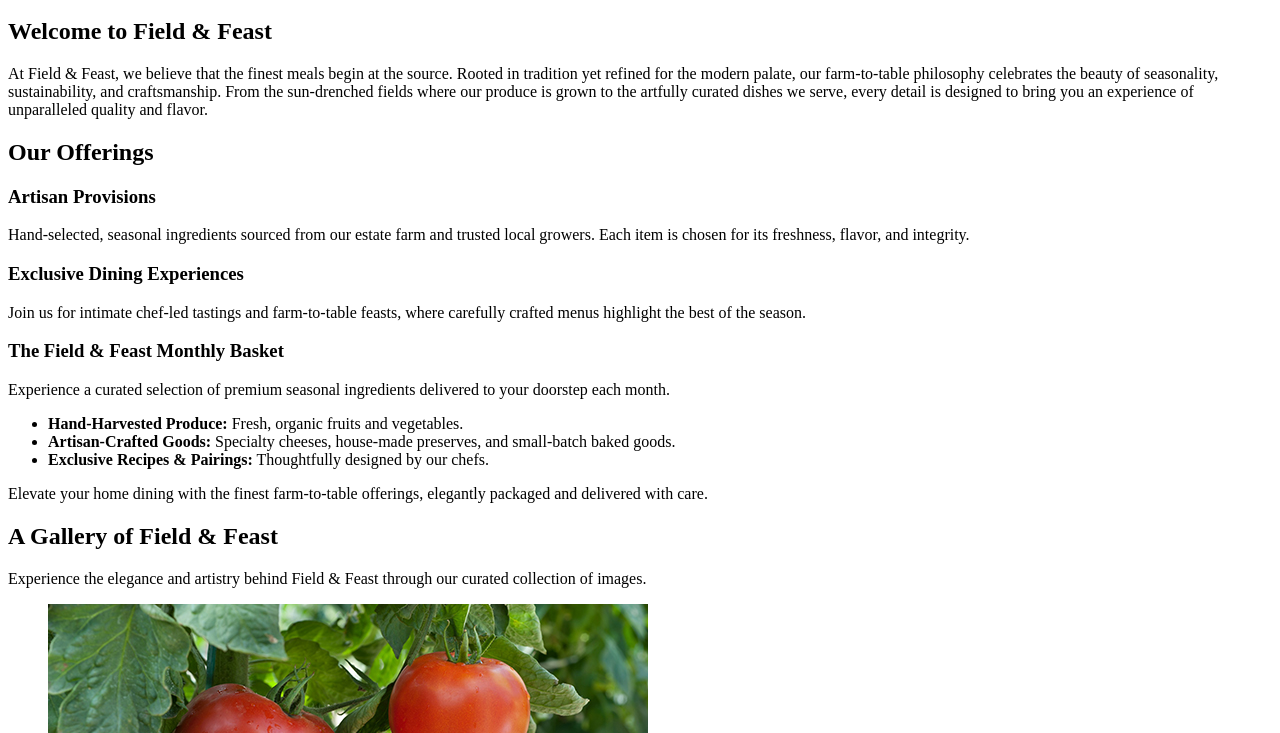
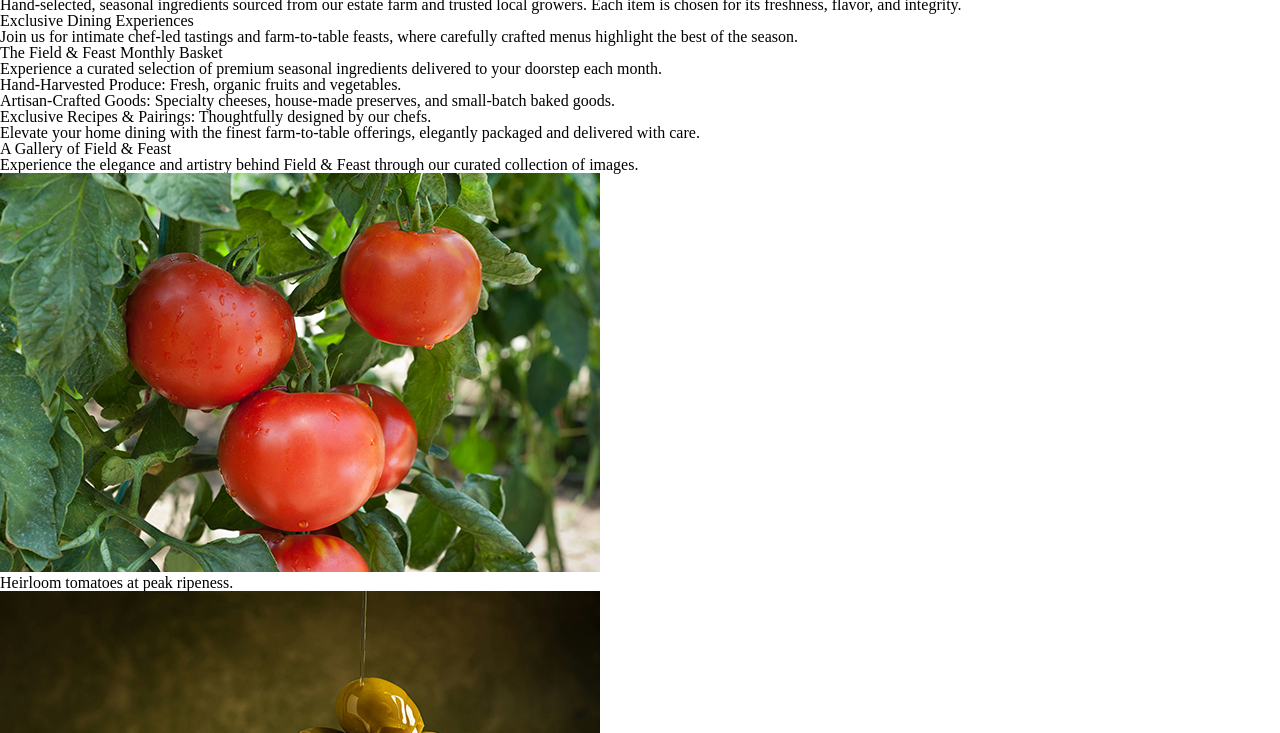
Before and after one commit to ikshay0428/fieldandfeast, a plain HTML site: page index.html in a window 1280 px wide. Shown: the part 782-1515 px from the top of the page. Drawn offline with Linux system fonts and the light colour scheme.

Commit message:
css start

```diff
--- a/index.html
+++ b/index.html
@@ -110,3 +110,14 @@
       <button class="gallery-btn">View Our Full Gallery</button>
     </section>
   </main>
+
+   <!-- FOOTER -->
+  <footer>
+    <p>123 Estate Lane, Wine Country, CA</p>
+    <p>(555) 123-4567</p>
+    <p>hello@fieldandfeast.com</p>
+    <p>Instagram | Facebook</p>
+  </footer>
+
+</body>
+</html>
--- a/styles.css
+++ b/styles.css
@@ -0,0 +1,60 @@
+/* IMPORTED FONTS */
+@import url('https://fonts.googleapis.com/css2?family=Playfair+Display:wght@400;700&family=Inter:wght@300;400;600&display=swap');
+
+/* CSS RESET */
+/* http://meyerweb.com/eric/tools/css/reset/
+   v2.0 | 20110126
+   License: none (public domain)
+*/
+html, body, div, span, applet, object, iframe,
+h1, h2, h3, h4, h5, h6, p, blockquote, pre,
+a, abbr, acronym, address, big, cite, code,
+del, dfn, em, img, ins, kbd, q, s, samp,
+small, strike, strong, sub, sup, tt, var,
+b, u, i, center,
+dl, dt, dd, ol, ul, li,
+fieldset, form, label, legend,
+table, caption, tbody, tfoot, thead, tr, th, td,
+article, aside, canvas, details, embed,
+figure, figcaption, footer, header, hgroup,
+menu, nav, output, ruby, section, summary,
+time, mark, audio, video {
+	margin: 0;
+	padding: 0;
+	border: 0;
+	font-size: 100%;
+	font: inherit;
+	vertical-align: baseline;
+}
+/* HTML5 display-role reset for older browsers */
+article, aside, details, figcaption, figure,
+footer, header, hgroup, menu, nav, section {
+	display: block;
+}
+body {
+	line-height: 1;
+}
+ol, ul {
+	list-style: none;
+}
+blockquote, q {
+	quotes: none;
+}
+blockquote:before, blockquote:after,
+q:before, q:after {
+	content: '';
+	content: none;
+}
+table {
+	border-collapse: collapse;
+	border-spacing: 0;
+}
+
+/* ROOT VARIABLES */
+:root {
+  --navy: #1f2a44;
+  --gold: #d4b483;
+  --green: #7a8f63;
+  --light: #f5f5f5;
+  --text: #333;
+}
```
